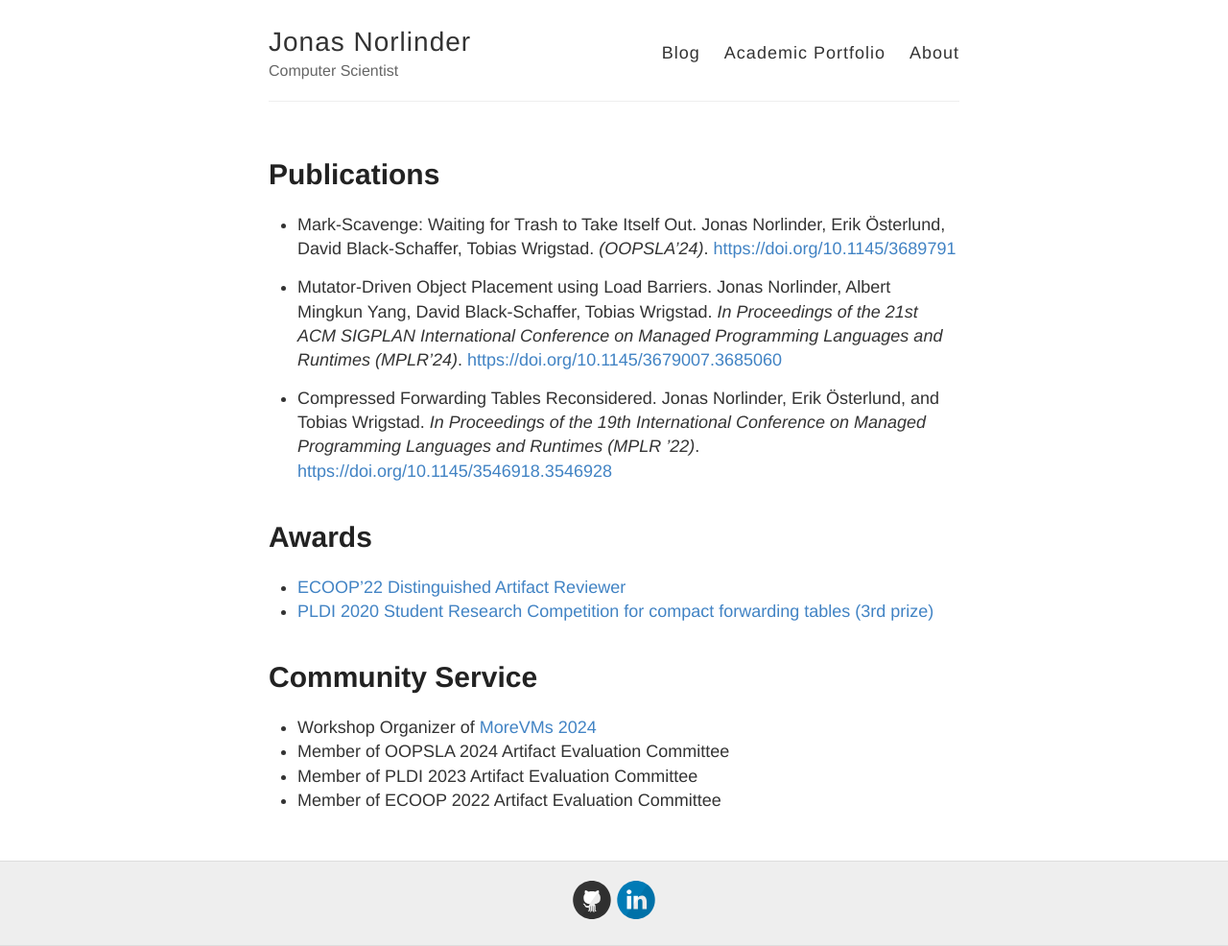
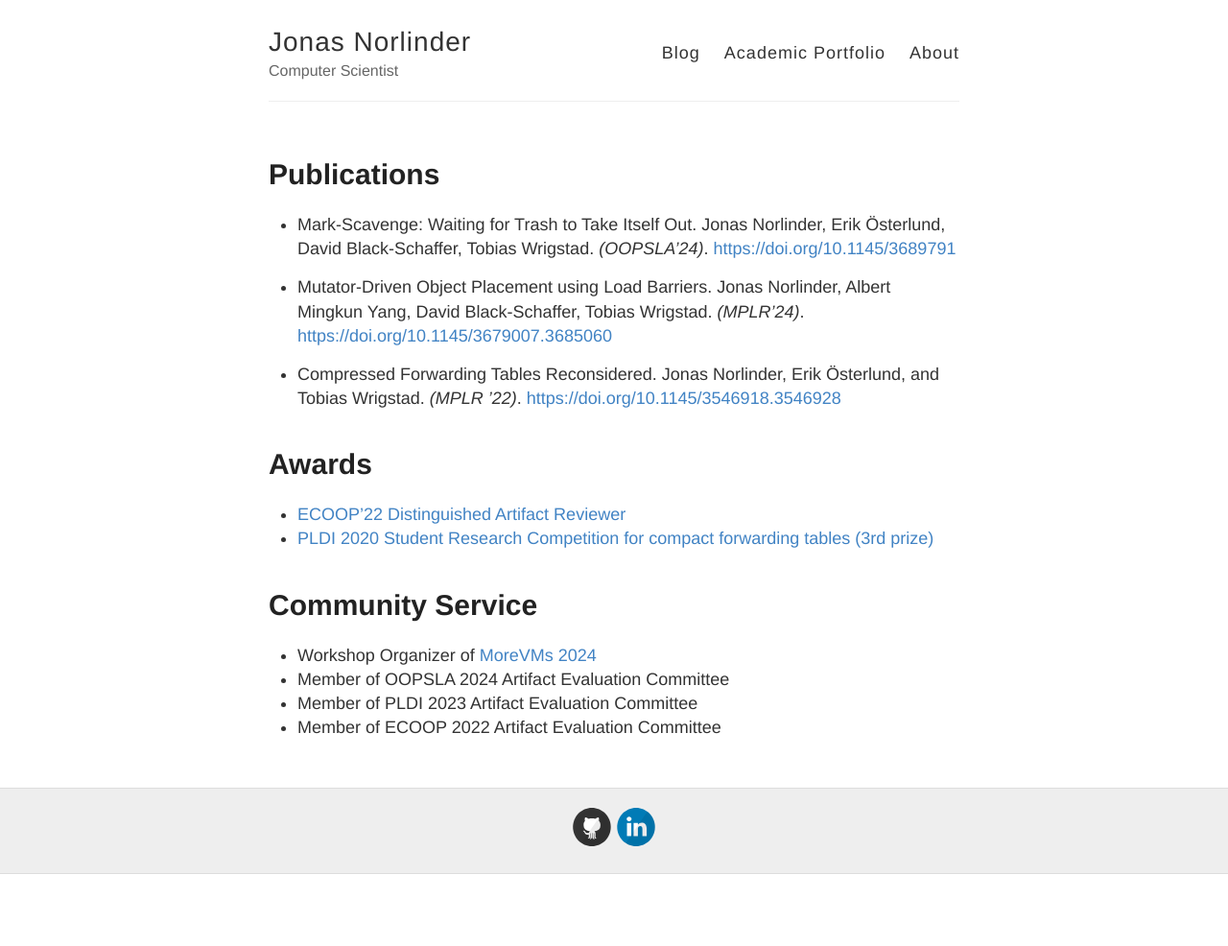
Before and after one commit to JonasNorlinder/jonasnorlinder.github.io, a Jekyll site: the page built from academia.md, in a window 1280 px wide. Shown: the whole page at 96% size. Built offline with Jekyll 4.4.1, drawn with Linux system fonts in a browser that asks for light colours; after the commit the page ends 911 px from its top, so only the background shows below that.

Commit message:
Update academia.md

```diff
--- a/academia.md
+++ b/academia.md
@@ -1,16 +1,16 @@
 ---
-title: Academic Portfolio
+title: Research Portfolio
 layout: post-no-title
-permalink: /academic-portfolio/
+permalink: /research-portfolio/
 ---
 # Publications
 
 * Mark-Scavenge: Waiting for Trash to Take Itself Out. Jonas Norlinder, Erik Österlund, David Black-Schaffer, Tobias Wrigstad. _(OOPSLA’24)_. [https://doi.org/10.1145/3689791](https://doi.org/10.1145/3689791)
 
-* Mutator-Driven Object Placement using Load Barriers. Jonas Norlinder, Albert Mingkun Yang, David Black-Schaffer, Tobias Wrigstad. _In Proceedings of the 21st ACM SIGPLAN International Conference on Managed Programming Languages and Runtimes (MPLR’24)_.
+* Mutator-Driven Object Placement using Load Barriers. Jonas Norlinder, Albert Mingkun Yang, David Black-Schaffer, Tobias Wrigstad. _(MPLR’24)_.
 [https://doi.org/10.1145/3679007.3685060](https://doi.org/10.1145/3679007.3685060)
 
-* Compressed Forwarding Tables Reconsidered. Jonas Norlinder, Erik Österlund, and Tobias Wrigstad. _In Proceedings of the 19th International Conference on Managed Programming Languages and Runtimes (MPLR ’22)_.
+* Compressed Forwarding Tables Reconsidered. Jonas Norlinder, Erik Österlund, and Tobias Wrigstad. _(MPLR ’22)_.
 [https://doi.org/10.1145/3546918.3546928](https://doi.org/10.1145/3546918.3546928)
 
 # Awards
```
